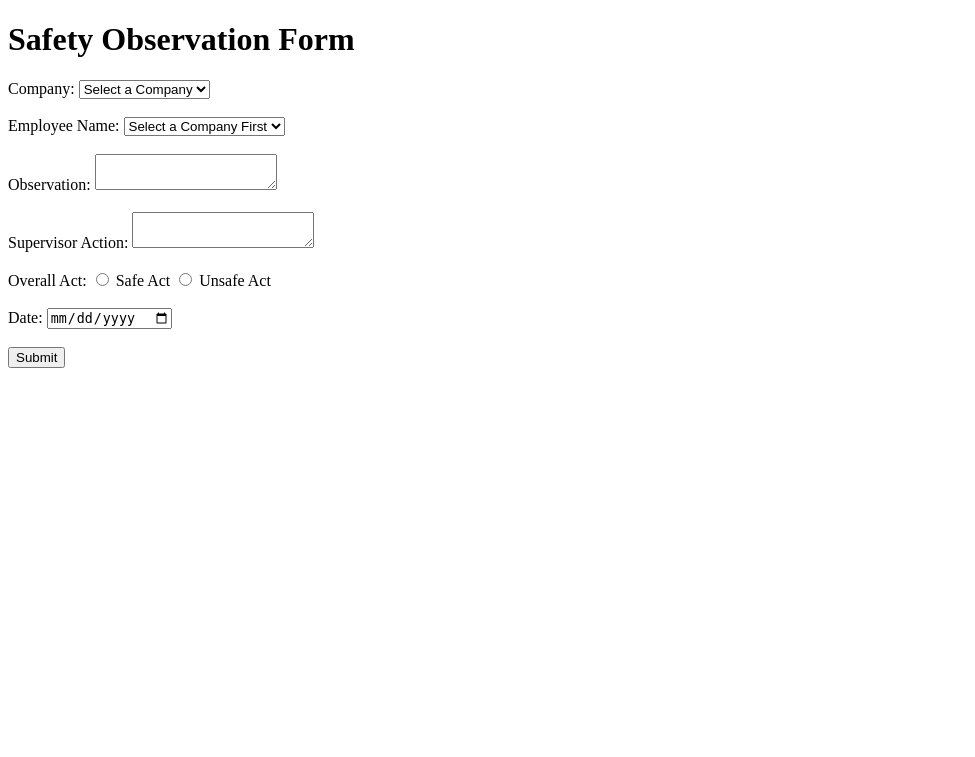
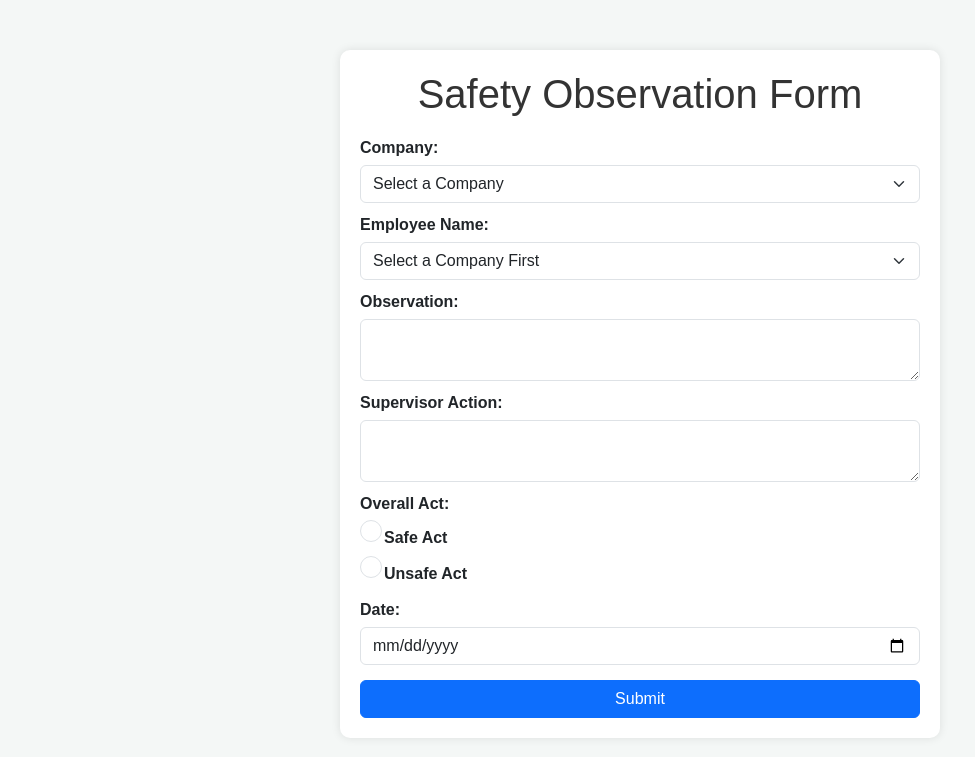
Before and after one commit to kasparIT/Safety_Observation_App_Kaspar_v2025, a Flask app: page / in a window 1280 px wide. Shown: the top 757 px of the page, without its empty margins (0-975 px from the left). Run offline with Flask 3, Linux system fonts and the light colour scheme.

Commit message:
UI changes made to the app

```diff
--- /dev/null
+++ b/app/css/styles.css
@@ -0,0 +1,58 @@
+/* General Styles */
+body {
+    font-family: Arial, sans-serif;
+    background-color: #f4f7f6;
+    margin: 0;
+    padding: 0;
+}
+
+/* Container Styling */
+.container {
+    max-width: 600px;
+    margin: 50px auto;
+    background: #fff;
+    padding: 20px;
+    border-radius: 10px;
+    box-shadow: 0px 0px 10px rgba(0, 0, 0, 0.1);
+}
+
+/* Form Styling */
+form {
+    display: flex;
+    flex-direction: column;
+}
+
+label {
+    font-weight: bold;
+    margin-top: 10px;
+}
+
+/* Select and Input Styling */
+select, textarea, input {
+    width: 100%;
+    padding: 10px;
+    margin-top: 5px;
+    border: 1px solid #ccc;
+    border-radius: 5px;
+}
+
+/* Button Styling */
+button {
+    background-color: #007bff;
+    color: white;
+    padding: 10px;
+    border: none;
+    border-radius: 5px;
+    cursor: pointer;
+    margin-top: 15px;
+}
+
+button:hover {
+    background-color: #0056b3;
+}
+
+/* Center Align Form */
+h1 {
+    text-align: center;
+    color: #333;
+}
--- a/app/routes.py
+++ b/app/routes.py
@@ -38,7 +38,7 @@ def get_employees():
             cursor.execute("""
                 SELECT Employee_Id, First_Name, Middle_Name, Last_Name
                 FROM dbo.Paylocity_Employee_Data
-                WHERE Company_Name = ? AND First_Name IS NOT NULL AND Last_Name IS NOT NULL
+                WHERE Company_Name = ? AND Is_Active = 'Yes' AND First_Name IS NOT NULL AND Last_Name IS NOT NULL
                 ORDER BY First_Name ASC
             """, (selected_company,))
 
--- a/app/templates/index.html
+++ b/app/templates/index.html
@@ -4,44 +4,51 @@
     <meta charset="UTF-8">
     <meta name="viewport" content="width=device-width, initial-scale=1.0">
     <title>Safety Observation</title>
-    <script src="https://code.jquery.com/jquery-3.6.0.min.js"></script>  <!-- jQuery for AJAX -->
+    <link href="https://cdn.jsdelivr.net/npm/bootstrap@5.3.0/dist/css/bootstrap.min.css" rel="stylesheet">
+    <link rel="stylesheet" href="{{ url_for('static', filename='css/styles.css') }}">
+    <script src="https://code.jquery.com/jquery-3.6.0.min.js"></script> <!-- jQuery for AJAX -->
 </head>
 <body>
+    <div class="container">
         <h1>Safety Observation Form</h1>
         <form method="POST">
             <!-- Company Dropdown -->
             <label>Company:</label>
-        <select name="company" id="company-select">
+            <select name="company" id="company-select" class="form-select">
                 <option value="">Select a Company</option>
                 {% for company in companies %}
                     <option value="{{ company }}">{{ company }}</option>
                 {% endfor %}
             </select>
-        <br><br>
 
             <!-- Employee Dropdown (Initially Empty) -->
             <label>Employee Name:</label>
-        <select name="employee" id="employee-select">
+            <select name="employee" id="employee-select" class="form-select">
                 <option value="">Select a Company First</option>
             </select>
-        <br><br>
 
             <label>Observation:</label>
-        <textarea name="observation"></textarea><br><br>
+            <textarea name="observation" class="form-control"></textarea>
 
             <label>Supervisor Action:</label>
-        <textarea name="action"></textarea><br><br>
+            <textarea name="action" class="form-control"></textarea>
 
             <label>Overall Act:</label>
-        <input type="radio" name="overall_act" value="Safe Act"> Safe Act
-        <input type="radio" name="overall_act" value="Unsafe Act"> Unsafe Act
-        <br><br>
+            <div class="form-check">
+                <input class="form-check-input" type="radio" name="overall_act" value="Safe Act" id="safe-act">
+                <label class="form-check-label" for="safe-act">Safe Act</label>
+            </div>
+            <div class="form-check">
+                <input class="form-check-input" type="radio" name="overall_act" value="Unsafe Act" id="unsafe-act">
+                <label class="form-check-label" for="unsafe-act">Unsafe Act</label>
+            </div>
 
             <label>Date:</label>
-        <input type="date" name="date"><br><br>
+            <input type="date" name="date" class="form-control">
 
-        <button type="submit">Submit</button>
+            <button type="submit" class="btn btn-primary">Submit</button>
         </form>
+    </div>
 
     <script>
         $(document).ready(function() {
@@ -56,7 +63,7 @@
                         data: JSON.stringify({ company: selectedCompany }),
                         success: function(response) {
                             let employeeDropdown = $("#employee-select");
-                            employeeDropdown.empty(); // Clear existing options
+                            employeeDropdown.empty();
                             employeeDropdown.append('<option value="">Select an Employee</option>');
 
                             response.forEach(function(emp) {
```
Lines whose indentation alone changed are shown as unchanged.
